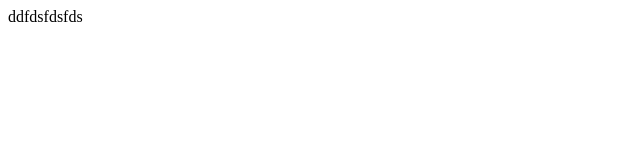
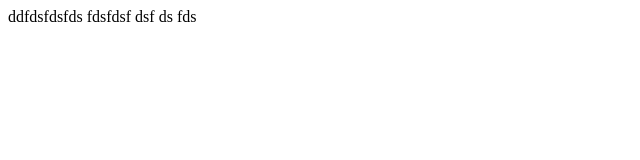
Before and after one commit to ulan31/GetDemo2, a plain HTML site: page index.html in a window 1280 px wide. Shown: the whole page, without its empty margins (0-640 px from the left). Drawn offline with Linux system fonts and the light colour scheme.

Commit message:
first commit

```diff
--- a/index.html
+++ b/index.html
@@ -6,5 +6,9 @@
 </head>
 <body>
 ddfdsfdsfds
+fdsfdsf
+dsf
+ds
+fds
 </body>
 </html>
```
Also changed, not shown: 1 other file.
